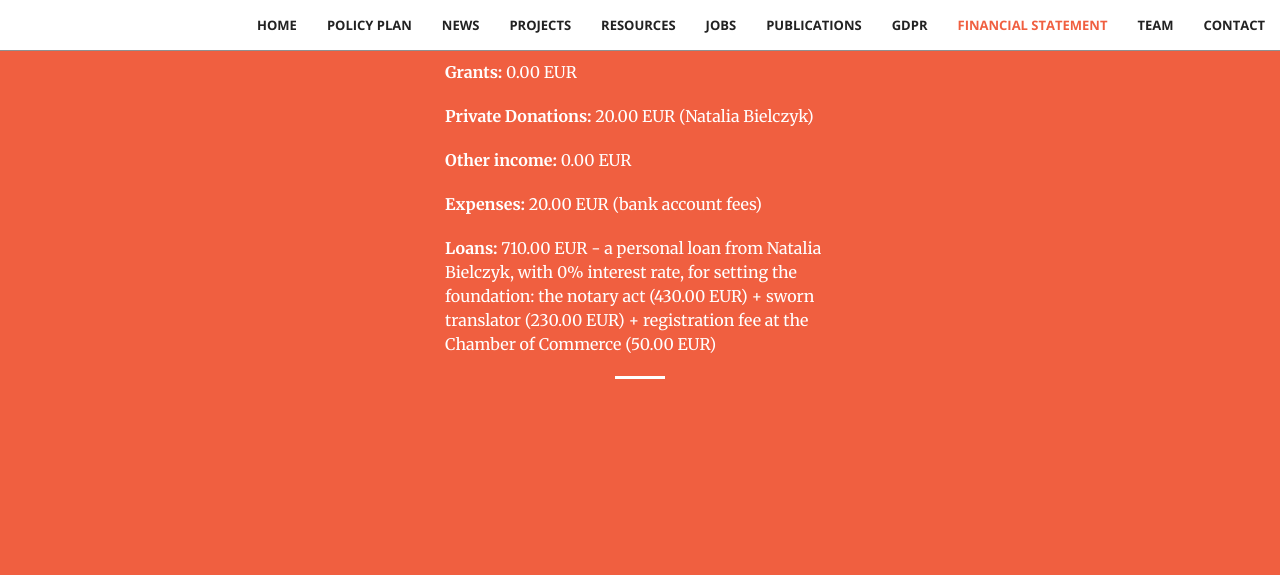
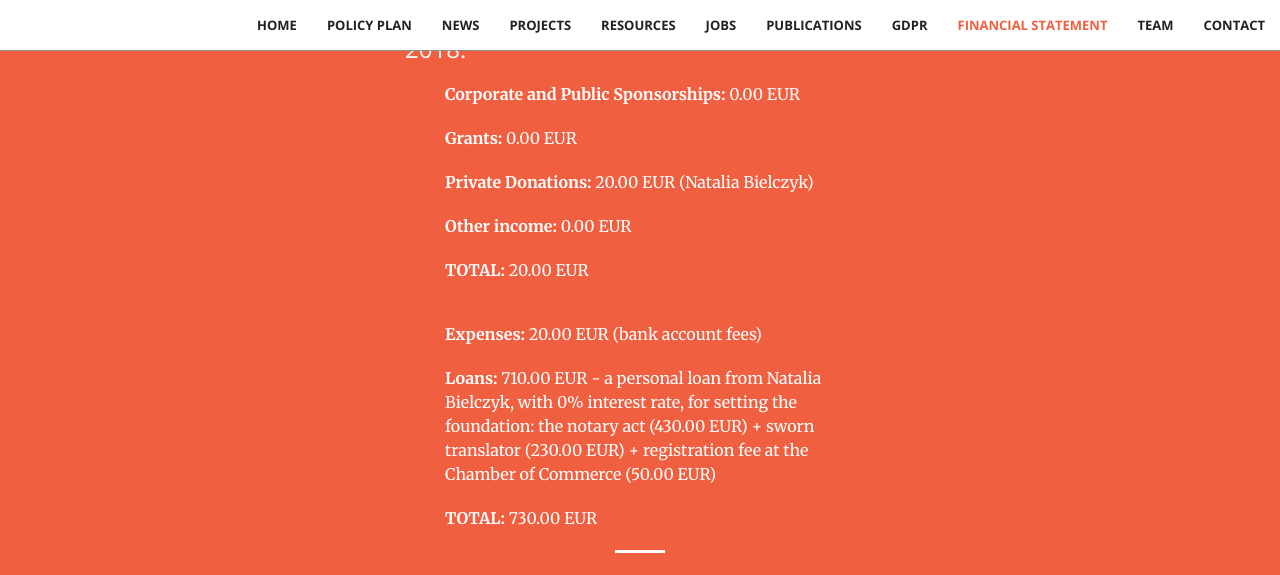
Before and after one commit to stichting-solaris/stichting-solaris.github.io, a Jekyll site: the page built from index.html, in a window 1280 px wide and 900 px high, scrolled down 25677 px, cut to the strip 0-575 px from the top of the window. Built offline with Jekyll 4.4.1, drawn with Linux system fonts in a browser that asks for light colours.

Commit message:
Update financial.html

```diff
--- a/_includes/financial.html
+++ b/_includes/financial.html
@@ -41,7 +41,7 @@
 
 
                     <hr class="light">
-                    <p><h4>Financial statement for the fiscal year of 2019:</h4></p>
+                    <p><h3>Financial statement for the fiscal year of 2019:</h3></p>
                     <p class="tab"><b>Corporate and Public Sponsorships:</b> 0.00 EUR</p>
                     <p class="tab"><b>Grants:</b> 10,000.00 USD (Mozilla Science Minigrant 2019)</p>
                     <p class="tab"><b>Private Donations:</b> 120.00 EUR (Natalia Bielczyk)</p>
@@ -58,16 +58,18 @@
 
 
                     <hr class="light">
-                    <p><h4>Financial statement for the fiscal year of 2018:</h4></p>
+                    <p><h3>Financial statement for the fiscal year of 2018:</h3></p>
                     <p class="tab"><b>Corporate and Public Sponsorships:</b> 0.00 EUR</p>
                     <p class="tab"><b>Grants:</b> 0.00 EUR</p>
                     <p class="tab"><b>Private Donations:</b> 20.00 EUR (Natalia Bielczyk)</p>
                     <p class="tab"><b>Other income:</b> 0.00 EUR</p>
-
+                    <p class="tab"><b>TOTAL:</b> 20.00 EUR</p>
+                    <br>
                     <p class="tab"><b>Expenses:</b> 20.00 EUR (bank account fees)</p>
                     <p class="tab"><b>Loans:</b> 710.00 EUR - a personal loan from Natalia Bielczyk, with 0% interest rate,
                         for setting the foundation: the notary act (430.00 EUR) + sworn translator (230.00 EUR) +
                         registration fee at the Chamber of Commerce (50.00 EUR)</p>
+                    <p class="tab"><b>TOTAL:</b> 730.00 EUR</p>
                     <hr class="light">
                     <p></p>
                     <p></p>
```
